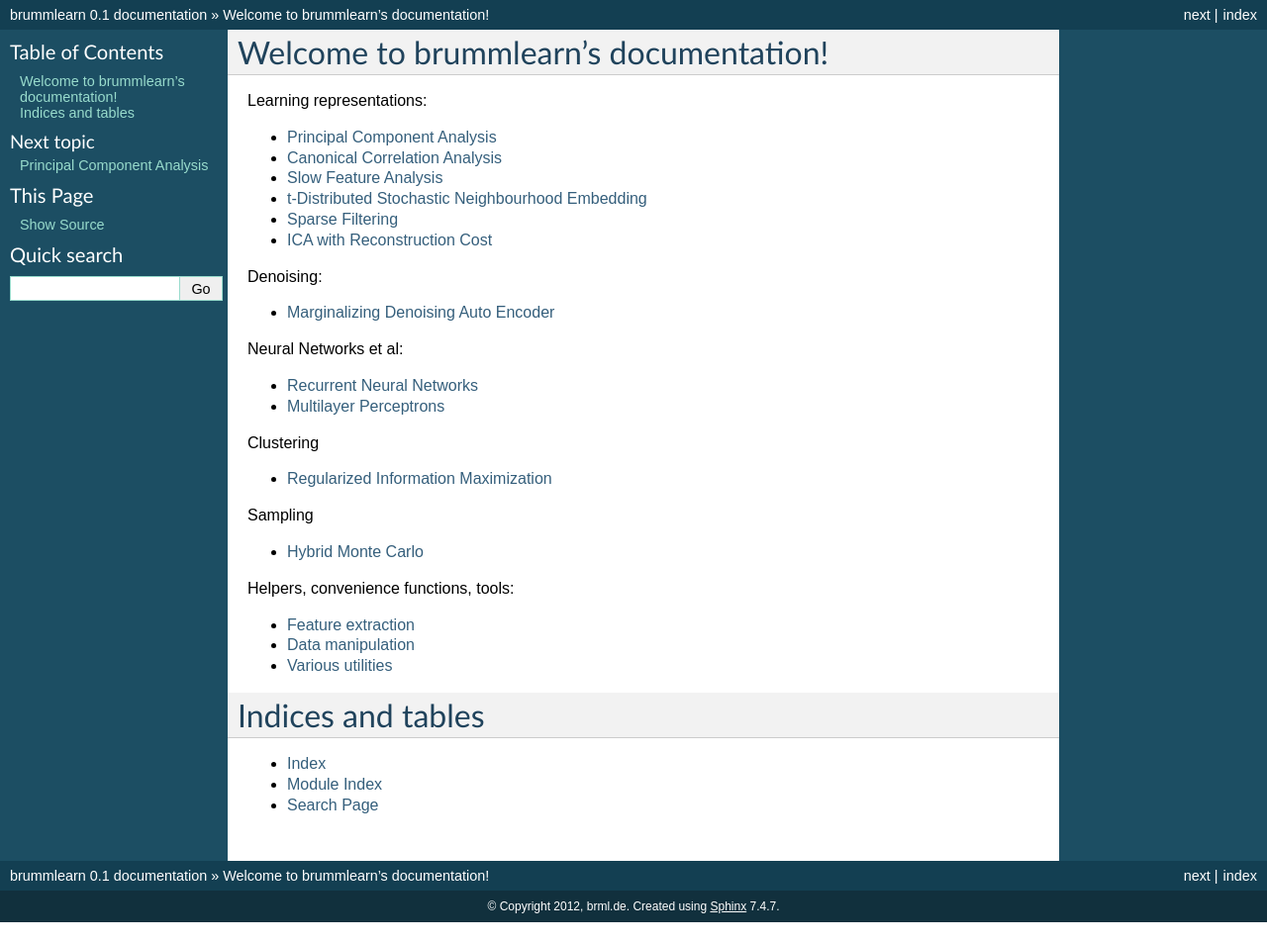
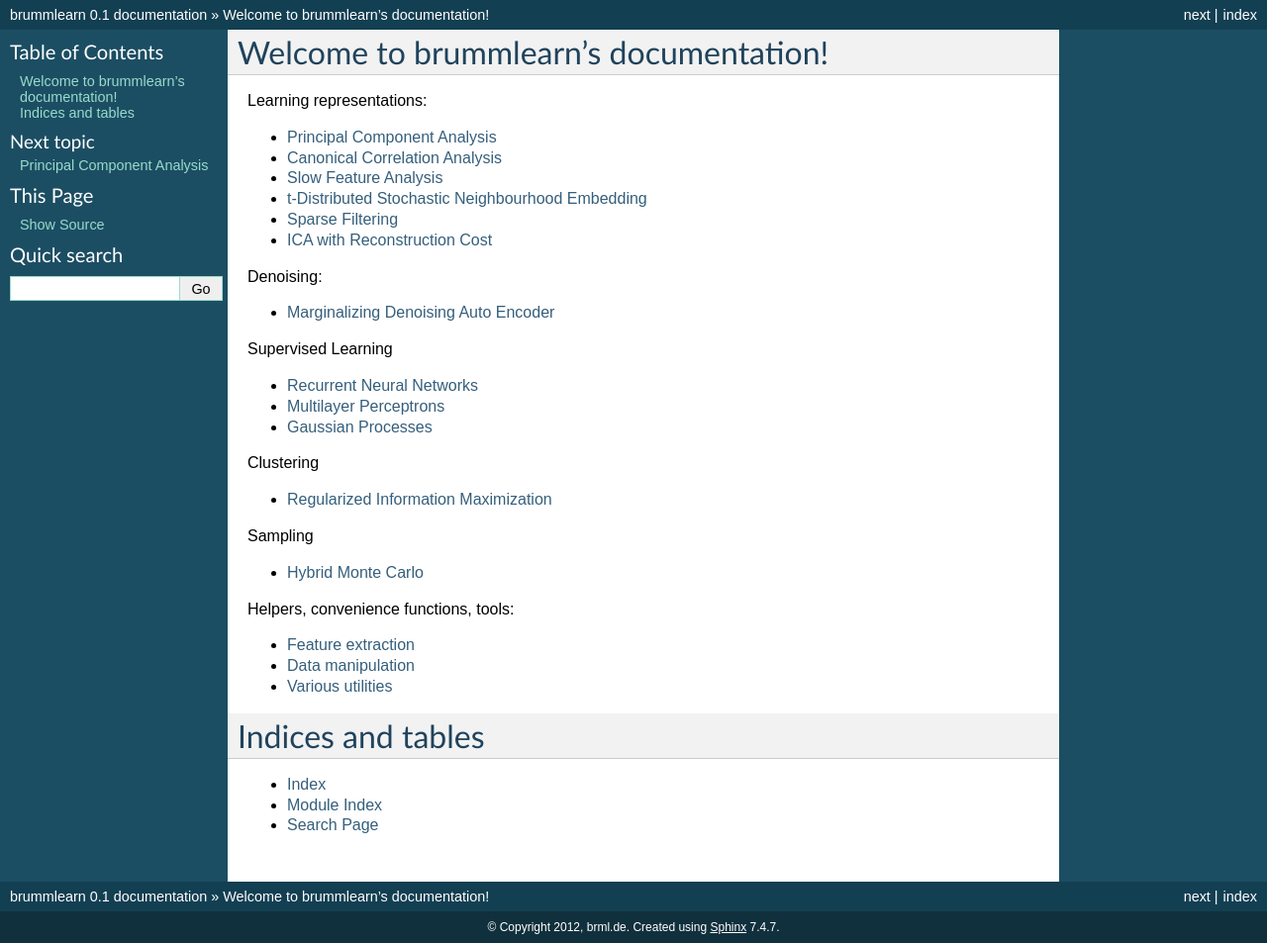
Before and after one commit to breze-no-salt/breze, a Sphinx documentation site: the page built from docs/source/index.rst, in a window 1280 px wide. Shown: the whole page at 99% size. Built offline with Sphinx 7.4.7, drawn with Linux system fonts in a browser that asks for light colours; before the commit the page ends 932 px from its top, so only the background shows below that.

Commit message:
added gp docs

```diff
--- a/docs/source/index.rst
+++ b/docs/source/index.rst
@@ -23,11 +23,12 @@
    mda
    :maxdepth: 1
 
-Neural Networks et al:
+Supervised Learning
 
 .. toctree::
    rnn
    mlp
+   gaussianprocess
    :maxdepth: 1
 
 
```
Also changed, not shown: docs/source/gaussianprocess.rst (added, +7 -0 lines).
